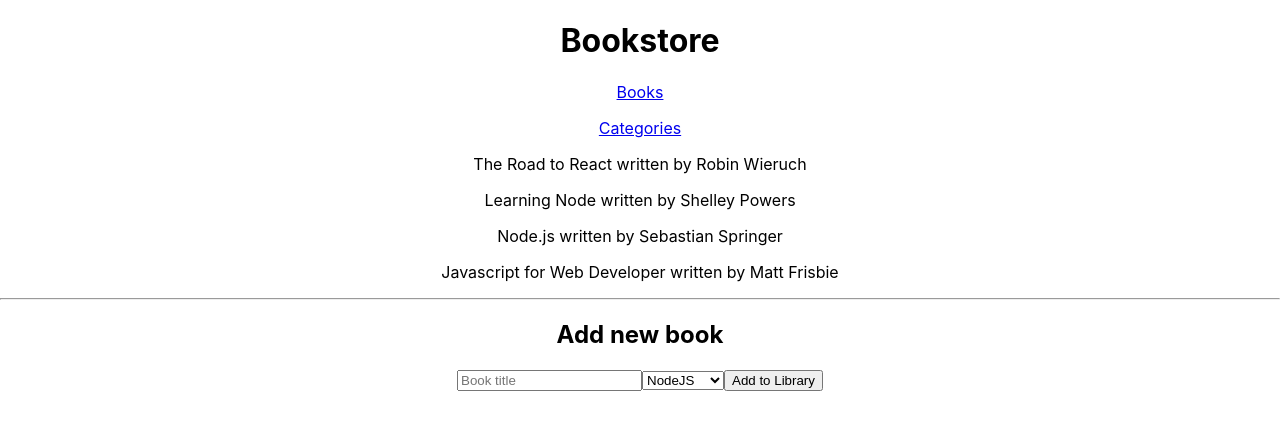
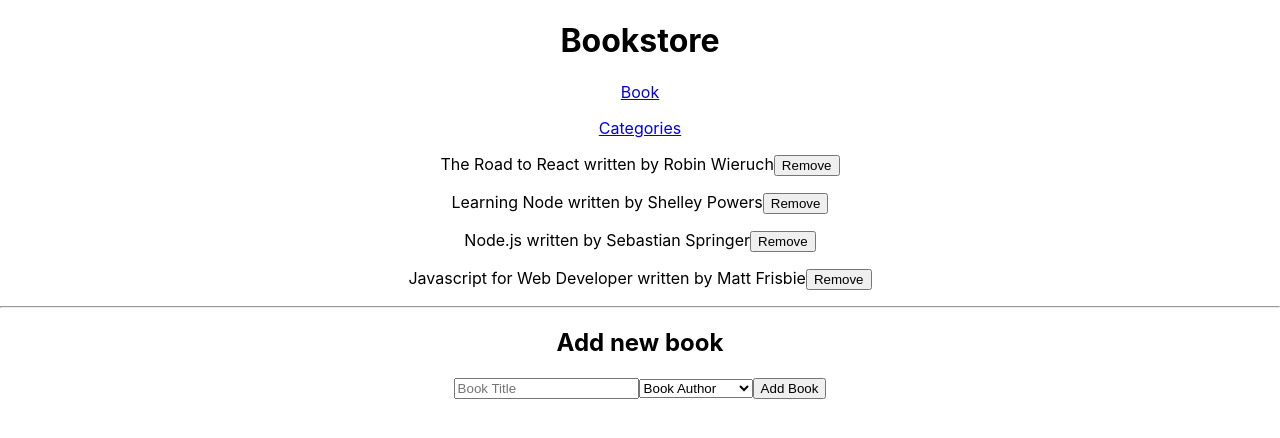
Before and after one commit to joramot/bookstore_react, a React (Create React App) app: page / in a window 1280 px wide. Shown: the top 438 px of the page. Built offline with nearby package versions, Linux system fonts and the light colour scheme.

Commit message:
add a button to delete the book

```diff
--- a/src/App.js
+++ b/src/App.js
@@ -1,6 +1,6 @@
 import './App.css';
 import { Routes, Route, Link } from 'react-router-dom';
-import Books from './components/Books';
+import Book from './components/Books';
 import Categories from './components/Categories';
 
 function App() {
@@ -9,12 +9,12 @@ function App() {
       <h1> Bookstore</h1>
       <nav>
         <div>
-          <p><Link to="/">Books</Link></p>
+          <p><Link to="/">Book</Link></p>
           <p><Link to="categories">Categories</Link></p>
         </div>
       </nav>
       <Routes>
-        <Route path="/" element={<Books />} />
+        <Route path="/" element={<Book />} />
         <Route path="categories" element={<Categories />} />
       </Routes>
     </div>
--- a/src/components/Books.js
+++ b/src/components/Books.js
@@ -1,3 +1,5 @@
+// import Book from './Book';
+
 const Books = () => {
   const books = [
     {
@@ -8,7 +10,7 @@ const Books = () => {
     {
       id: 2,
       title: 'Learning Node',
-      author: ' Shelley Powers',
+      author: 'Shelley Powers',
     },
     {
       id: 3,
@@ -31,6 +33,7 @@ const Books = () => {
             written by
             {' '}
             {book.author}
+            <button type="button">Remove</button>
           </p>
         )) }
       </div>
@@ -38,13 +41,14 @@ const Books = () => {
       <div className="">
         <h2>Add new book</h2>
         <form>
-          <input type="text" placeholder="Book title" />
-          <select name="catagory" id="category">
-            <option value="NodeJS">NodeJS</option>
-            <option value="React">React</option>
-            <option value="Javascript">Javascript</option>
+          <input type="text" placeholder="Book Title" />
+          <select name="category" id="category">
+            <option value="" disabled selected>Book Author</option>
+            <option value="Robin Wieruch">Robin Wieruch</option>
+            <option value="Shelley Powers">Shelley Powers</option>
+            <option value="Matt Frisbie">Matt Frisbie</option>
           </select>
-          <button type="submit">Add to Library</button>
+          <button type="submit">Add Book</button>
         </form>
       </div>
     </>
```
Also changed, not shown: src/components/Book.js (added).
